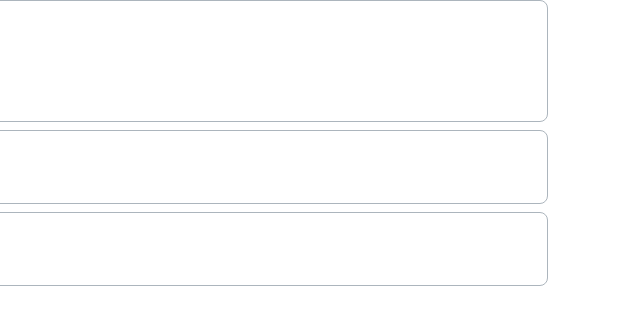
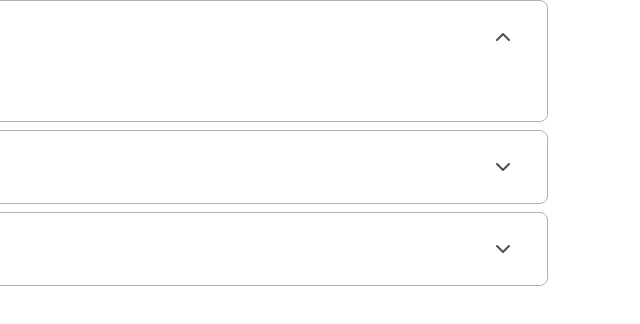
Before and after one commit to js-tasks-ru/htmlcss-20241107_saganjules, a website: page components/accordion/index.html in a window 1280 px wide. Shown: the full height of the page, 640-1280 px from the left. Drawn offline with nearby package versions, Linux system fonts and the light colour scheme.

Commit message:
Added arrow icon in accordeon

```diff
--- a/components/accordion/accordion.css
+++ b/components/accordion/accordion.css
@@ -1,4 +1,6 @@
 .accordion {
+    display: flex;
+    flex-direction: column;
     font-family: 'Inter', sans-serif;
     font-size: 16px;
     font-style: normal;
@@ -11,7 +13,6 @@
     border: 1px solid var(--grey-3);
     padding: 24px 32px;
     border-radius: 8px;
-    cursor: pointer;
 }
 
 .accordion__item:last-child {
@@ -20,6 +21,18 @@
 
 .accordion__summary {
     list-style: none;
+    display: flex;
+    justify-content: space-between;
+    align-items: center;
+    cursor: pointer;
+}
+
+.accordion__icon {
+    width: 24px;
+    height: 24px;
+    stroke: var(--grey-4);
+    fill: none;
+    stroke-width: 2px;
 }
 
 .accordion__summary::-webkit-details-marker {
@@ -31,3 +44,7 @@
     padding-top: 16px;
     padding-bottom: 8px;
 }
+
+.accordion__item[open] .accordion__icon {
+    transform: rotate(180deg);
+}
--- a/components/accordion/index.html
+++ b/components/accordion/index.html
@@ -7,29 +7,40 @@
     <title>Accordeon</title>
 
     <link rel="stylesheet" href="../../assets/css/main.css">
+
+    <script src="https://unpkg.com/feather-icons"></script>
 </head>
 
 <body>
     <div class="container">
         <div class="accordion">
             <details class="accordion__item" open>
-                <summary class="accordion__summary">Why did the programmer quit his job?</summary>
+                <summary class="accordion__summary">Why did the programmer quit his job?
+                    <i data-feather="chevron-down" class="accordion__icon"></i>
+                </summary>
                 <p class="accordion__text">Because he didn't get arrays (a raise)!</p>
             </details>
 
             <details class="accordion__item">
-                <summary class="accordion__summary">How do you comfort a JavaScript bug?</summary>
+                <summary class="accordion__summary">How do you comfort a JavaScript bug?
+                    <i data-feather="chevron-down" class="accordion__icon"></i>
+                </summary>
                 <p class="accordion__text">You console it!</p>
             </details>
 
             <details class="accordion__item">
-                <summary class="accordion__summary">Why do programmers prefer dark mode?</summary>
+                <summary class="accordion__summary">Why do programmers prefer dark mode?
+                    <i data-feather="chevron-down" class="accordion__icon"></i>
+                </summary>
                 <p class="accordion__text">Because light attracts bugs!</p>
             </details>
         </div>
 
     </div>
 
+    <script>
+        feather.replace();
+      </script>
 </body>
 
 </html>
```
